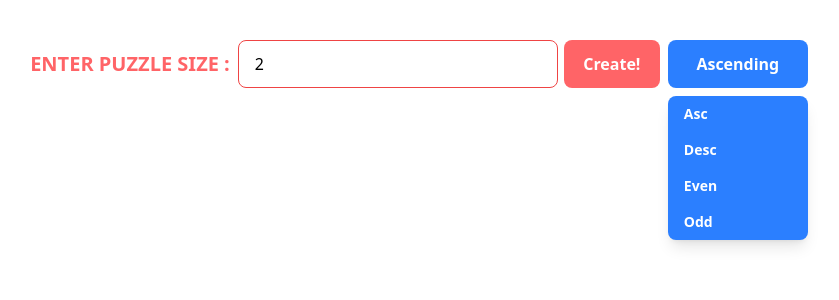
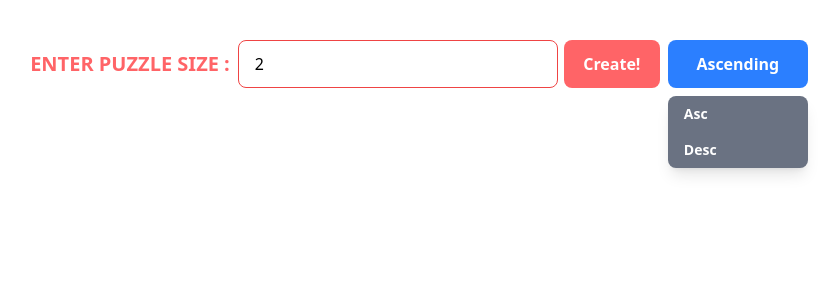
Before and after one commit to MhmdShafi/puzzle-app-ten, a React (Vite) app: page / in a window 1280 px wide. Both pictures are taken after a click on the button "Ascending". Shown: the top 300 px of the page, without its empty margins (266-1105 px from the left). Built offline with nearby package versions, Linux system fonts and the light colour scheme.

Commit message:
Change the Enven and odd in the dropDown

```diff
--- a/src/App.jsx
+++ b/src/App.jsx
@@ -38,16 +38,16 @@
   setShowPopup(false);
   setIsGameStarted(true);
 
-  let numbers;
+  // let numbers;
 
-  if (sortOrder === 'even') {
-    numbers = Array.from({ length: totalBlocks }, (_, i) => (i + 1) * 2);
-  } else if (sortOrder === 'odd') {
-    numbers = Array.from({ length: totalBlocks }, (_, i) => i * 2 + 1);
-  } else {
-    numbers = Array.from({ length: totalBlocks }, (_, i) => i + 1);
-  }
-
+  // if (sortOrder === 'even') {
+  //   numbers = Array.from({ length: totalBlocks }, (_, i) => (i + 1) * 2);
+  // } else if (sortOrder === 'odd') {
+  //   numbers = Array.from({ length: totalBlocks }, (_, i) => i * 2 + 1);
+  // } else {
+  //   numbers = Array.from({ length: totalBlocks }, (_, i) => i + 1);
+  // }
+  const numbers = Array.from({ length: totalBlocks }, (_, i) => i + 1);
   // Shuffle
   for (let i = numbers.length - 1; i > 0; i--) {
     const j = Math.floor(Math.random() * (i + 1));
--- a/src/components/Dropdown.jsx
+++ b/src/components/Dropdown.jsx
@@ -18,18 +18,15 @@
       >
         {sortOrder === 'asc'
           ? 'Ascending'
-          : sortOrder === 'desc'
-          ? 'Descending'
-          : sortOrder === 'even'
-          ? 'Even'
-          : 'Odd'}
+          : 'Descending'
+         }
       </button>
 
       {/* Dropdown menu */}
       {isOpen && (
-        <div className="absolute mt-2 w-full bg-blue-500 rounded-[8px] shadow-lg z-10">
+        <div className="absolute mt-2 w-full bg-gray-500 rounded-[8px] shadow-lg z-10">
           <ul className="text-sm text-white">
-            {['asc', 'desc', 'even', 'odd'].map((option) => (
+            {['asc', 'desc'].map((option) => (
               <li key={option}>
                 <button
                   onClick={() => handleSelect(option)}
```
